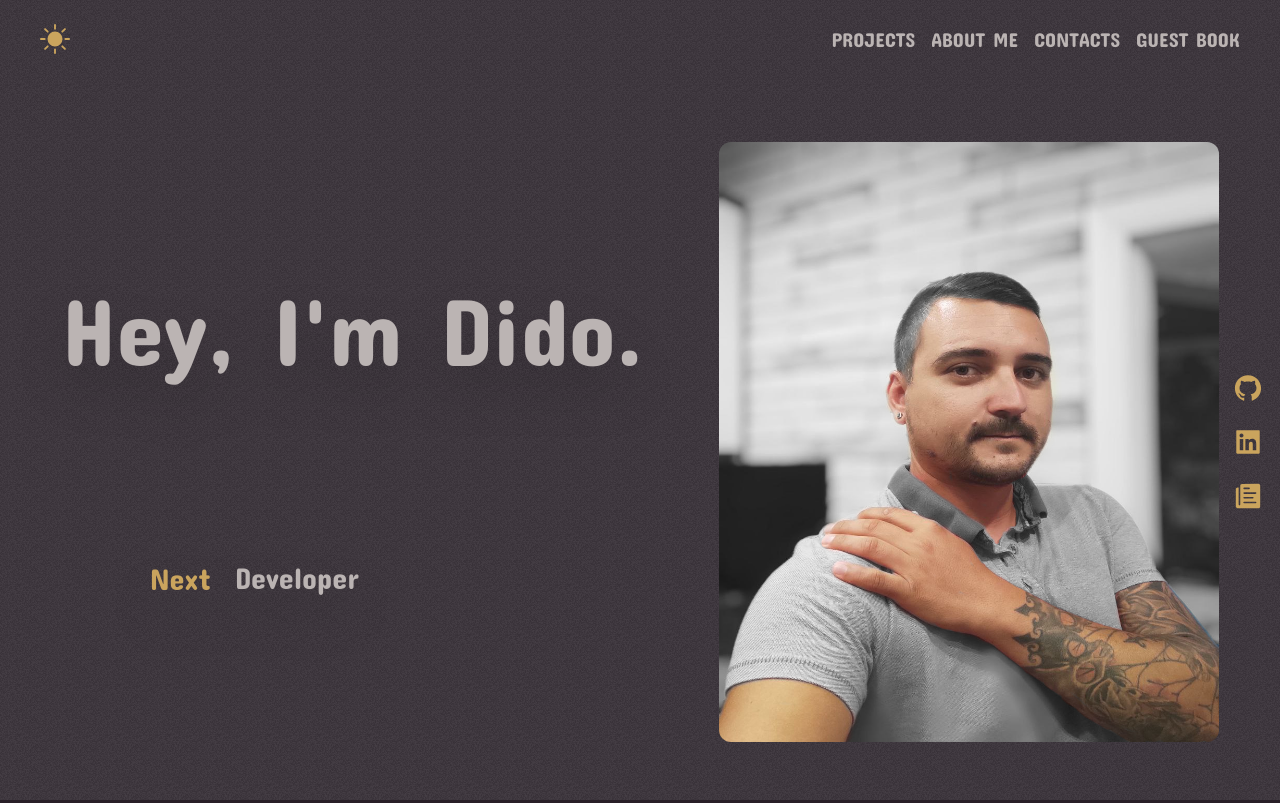
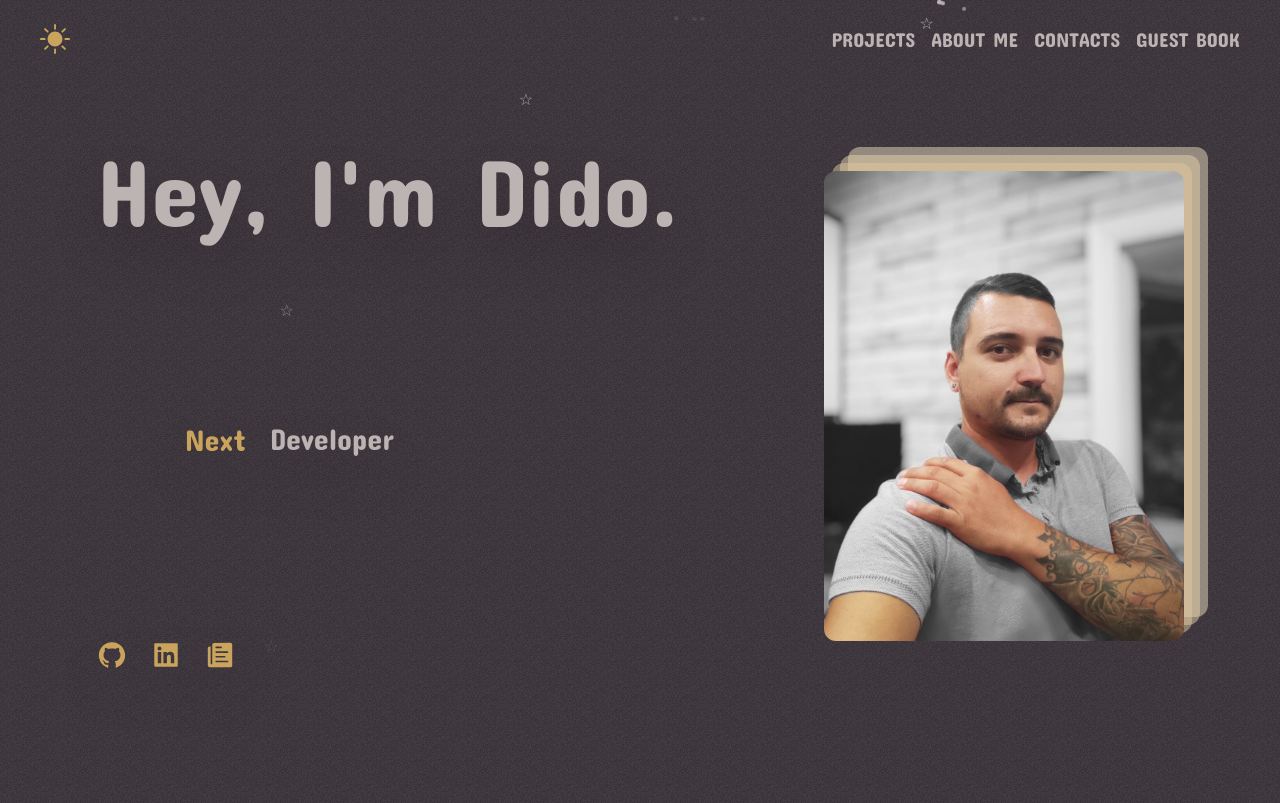
Before and after one commit to didoslavov/My-Portfolio, a Next.js app: page / in a window 1280 px wide. Both pictures are taken after a click on the button 55 px from the left and 39 px from the top of the page. Built offline with nearby package versions, Linux system fonts and the light colour scheme.

Commit message:
add background animation

```diff
--- a/app/Components/Home/Home.tsx
+++ b/app/Components/Home/Home.tsx
@@ -6,10 +6,12 @@ import { AiFillGithub } from 'react-icons/ai';
 import { useGSAP } from '@gsap/react';
 import gsap, { Elastic } from 'gsap';
 import Image from 'next/image';
-import React from 'react';
+import React, { useRef } from 'react';
 
 const Home = () => {
     const stack = ['Java Script', 'React', 'Next', 'Node JS', 'Express'];
+    const containerRef = useRef<HTMLDivElement>(null);
+    const contentRef = useRef<HTMLDivElement>(null);
 
     useGSAP(() => {
         const vsOpts = {
@@ -41,11 +43,54 @@ const Home = () => {
         });
 
         vSlide.play();
+
+        const animateContent = () => {
+            gsap.from(contentRef.current, {
+                transform: 'translateY(-100%)',
+                duration: 2,
+                ease: 'power3.out',
             });
+        };
+
+        animateContent();
+    });
+
+    const handleHover = () => {
+        if (containerRef.current) {
+            const expandingDivs = Array.from(containerRef.current.querySelectorAll('.expanding-div')) as HTMLElement[];
+            expandingDivs.forEach((div, i) => {
+                gsap.to(div, {
+                    width: i === 1 ? '120%' : i === 2 ? '110%' : '120%',
+                    scale: i === 1 ? 1.1 : i === 2 ? 1.05 : 1.15,
+                    duration: 0.5,
+                    x: i === 1 ? '0%' : i === 2 ? '10%' : '10%',
+                    y: i === 1 ? '0%' : i === 2 ? '-10%' : '10%',
+                });
+            });
+        }
+    };
+
+    const handleHoverExit = () => {
+        if (containerRef.current) {
+            const expandingDivs = Array.from(containerRef.current.querySelectorAll('.expanding-div')) as HTMLElement[];
+            expandingDivs.forEach((div) => {
+                gsap.to(div, {
+                    width: '100%',
+                    scaleX: 1,
+                    scaleY: 1,
+                    x: '0%',
+                    y: '0%',
+                    duration: 0.5,
+                });
+            });
+        }
+    };
     return (
-        <div className="relative flex flex-col md:flex-row items-center justify-between md:justify-around py-8 px-6 ">
+        <div
+            ref={contentRef}
+            className="relative flex flex-col md:flex-row items-center justify-between md:justify-evenly lg:justify-around py-8 px-6 ">
             <div className="flex flex-col gap-12 md:gap-44 items-start text-raisin-black  dark:text-silver drop-shadow-2xl">
-                <p className="text-3xl md:text-6xl lg:text-8xl">Hey, I&apos;m Dido.</p>
+                <p className="text-3xl md:text-4xl lg:text-8xl">Hey, I&apos;m Dido.</p>
                 <div className="flex items-center gap-6 overflow-hidden text-3xl">
                     <div className="h-12 text-end text-wine dark:text-sheen-gold">
                         <ul className="slides">
@@ -58,22 +103,7 @@ const Home = () => {
                     </div>
                     <p className="leading-[50px]">Developer</p>
                 </div>
-            </div>
-            <Image
-                width={800}
-                height={800}
-                src="/portfolio-img-bg-dark.jpg"
-                alt="Picture of me, Dido"
-                className="rounded-xl md:w-[300px] md:h-[400px] lg:w-[500px] lg:h-[600px] hidden md:block md:dark:hidden"
-            />
-            <Image
-                width={800}
-                height={800}
-                src="/portfolio-img-bg-light.jpg"
-                alt="Picture of me, Dido"
-                className="rounded-xl md:w-[300px] md:h-[400px] lg:w-[500px] lg:h-[600px] hidden md:dark:block"
-            />
-            <ul className="absolute hidden md:flex md:justify-center md:-bottom-10 md:right-[50%] md:translate-x-[50%] lg:right-8 lg:top-[50%] lg:-translate-y-[50%] lg:flex-col gap-6 text-raisin-black dark:text-silver">
+                <ul className="flex md:justify-center gap-6 text-raisin-black dark:text-silver">
                     <li>
                         <a href="#" className="text-wine dark:text-sheen-gold">
                             <AiFillGithub size={30} />
@@ -91,6 +121,26 @@ const Home = () => {
                     </li>
                 </ul>
             </div>
+            <div className="relative" ref={containerRef} onMouseEnter={handleHover} onMouseLeave={handleHoverExit}>
+                <Image
+                    width={800}
+                    height={800}
+                    src="/portfolio-img-bg-dark.jpg"
+                    alt="Picture of me, Dido"
+                    className="z-50 relative rounded-xl md:w-[360px] md:h-[470px] hidden md:block md:dark:hidden"
+                />
+                <Image
+                    width={800}
+                    height={800}
+                    src="/portfolio-img-bg-light.jpg"
+                    alt="Picture of me, Dido"
+                    className="z-50 relative rounded-xl md:w-[360px] md:h-[470px] hidden md:hidden md:dark:block"
+                />
+                <div className="expanding-div z-10 rounded-xl md:w-[360px] md:h-[470px] hidden md:block opacity-50 absolute -top-6 -right-6 bg-wine-700 dark:bg-sheen-gold-100"></div>
+                <div className="expanding-div z-10 rounded-xl md:w-[360px] md:h-[470px] hidden md:block opacity-50 absolute -top-4 -right-4 bg-wine-800 dark:bg-sheen-gold-200"></div>
+                <div className="expanding-div z-10 rounded-xl md:w-[360px] md:h-[470px] hidden md:block opacity-50 absolute -top-2 -right-2 bg-wine-900 dark:bg-sheen-gold-300"></div>
+            </div>
+        </div>
     );
 };
 
--- /dev/null
+++ b/app/Components/ShootingStars.tsx
@@ -0,0 +1,73 @@
+'use client';
+import { AiFillStar } from 'react-icons/ai';
+
+import React from 'react';
+import gsap from 'gsap';
+import { useGSAP } from '@gsap/react';
+
+const ShootingStars = () => {
+    useGSAP(() => {
+        const createStar = () => {
+            const mainStar = document.createElement('div');
+            mainStar.innerHTML = '&star;';
+            mainStar.classList.add('star', 'w-1', 'h-1', 'text-raisin-black', 'dark:text-silver', 'absolute', 'rounded-full');
+            mainStar.style.left = `${Math.random() * 100}vw`;
+            mainStar.style.top = '0';
+            document.getElementById('stars')?.appendChild(mainStar);
+
+            const numTrailStars = 5;
+            const trailStars: HTMLDivElement[] = [];
+
+            for (let i = 0; i < numTrailStars; i++) {
+                const trailStar = document.createElement('div');
+                trailStar.classList.add(
+                    'trail-star',
+                    'w-1',
+                    'h-1',
+                    'bg-raisin-black',
+                    'dark:bg-silver',
+                    'absolute',
+                    'rounded-full'
+                );
+                trailStar.style.left = mainStar.style.left;
+                trailStar.style.top = mainStar.style.top;
+                document.getElementById('stars')?.appendChild(trailStar);
+                trailStars.push(trailStar);
+            }
+
+            gsap.to(mainStar, {
+                opacity: 0,
+                x: '-100vw',
+                y: '100vh',
+                duration: Math.random() * 1.5 + 5,
+                ease: 'power1.inOut',
+                onComplete: () => {
+                    mainStar.remove();
+                    trailStars.forEach((trailStar) => trailStar.remove());
+                },
+            });
+
+            trailStars.forEach((trailStar, index) => {
+                gsap.to(trailStar, {
+                    opacity: 0,
+                    x: () => `${parseFloat(mainStar.style.left) - index * 10}px`,
+                    y: '+=20',
+                    duration: Math.random() * 1 + 1,
+                    delay: index * 0.1,
+                    ease: 'power1.inOut',
+                    onComplete: () => {
+                        trailStar.remove();
+                    },
+                });
+            });
+        };
+
+        const interval = setInterval(createStar, 1000);
+
+        return () => clearInterval(interval);
+    }, []);
+
+    return <div id="stars" className="absolute top-0 left-0 w-full h-full pointer-events-none z-0"></div>;
+};
+
+export default ShootingStars;
--- a/app/layout.tsx
+++ b/app/layout.tsx
@@ -2,6 +2,7 @@ import type { Metadata } from 'next';
 import { Concert_One } from 'next/font/google';
 import './globals.css';
 import Header from './Components/Header/Header';
+import ShootingStars from './Components/ShootingStars';
 
 const concertOne = Concert_One({ weight: '400', subsets: ['latin'] });
 
@@ -18,6 +19,7 @@ export default function RootLayout({
     return (
         <html lang="en">
             <body className={`${concertOne.className} dark:bg-raisin-black bg-silver-100 h-screen`}>
+                <ShootingStars />
                 <Header />
                 <main className="m-auto">{children}</main>
             </body>
--- a/tailwind.config.ts
+++ b/tailwind.config.ts
@@ -6,11 +6,21 @@ const config: Config = {
     theme: {
         extend: {},
         colors: {
-            'sheen-gold': '#CAA45D',
+            'sheen-gold': {
+                DEFAULT: '#CAA45D',
+                300: '#dfc89e',
+                200: '#e5d2ae',
+                100: '#eadbbe',
+            },
             'raisin-black': '#291F28',
             'taupe-gray': '#958D98',
             wenge: '#605862',
-            wine: '#7F3343',
+            wine: {
+                DEFAULT: '#7F3343',
+                900: '#190a0d',
+                800: '#260f14',
+                700: '#33141b',
+            },
             silver: {
                 DEFAULT: '#BBB4B3',
                 100: '#EAE9EA',
```
Lines whose indentation alone changed are shown as unchanged.
